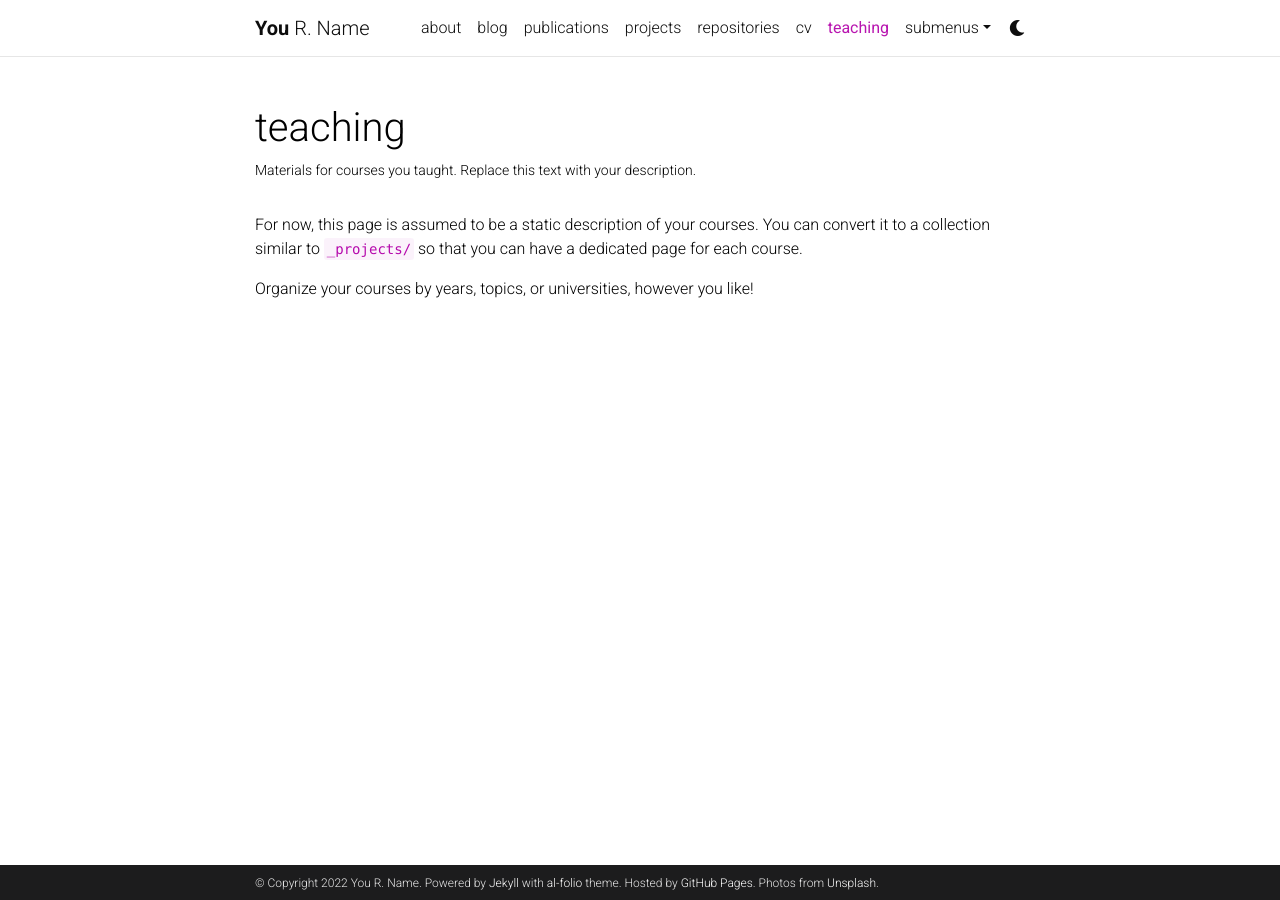
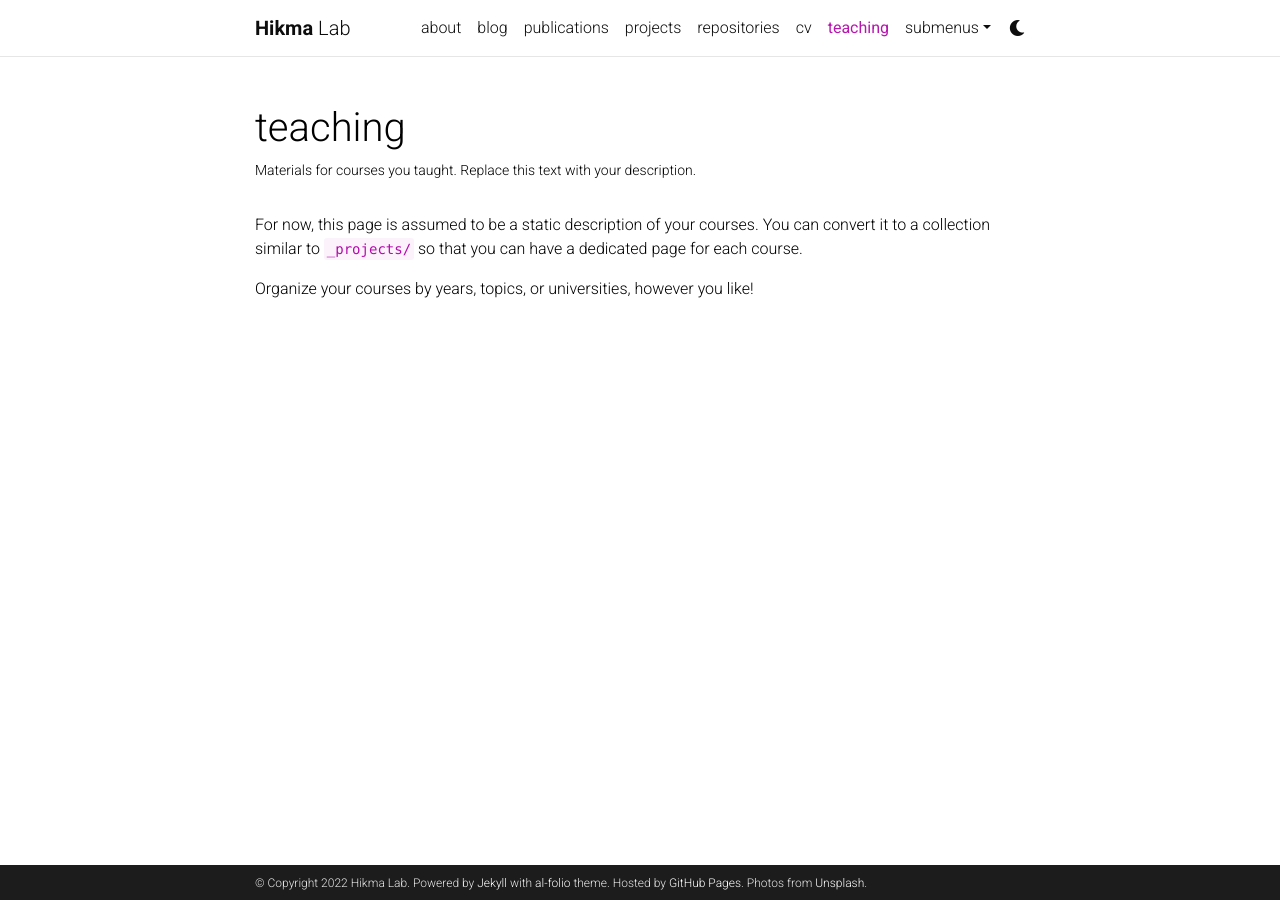
Before and after one commit to hikmahlab/website, a Jekyll site: the page built from _pages/teaching.md, in a window 1280 px wide. Built offline with Jekyll 4.4.1, drawn with Linux system fonts in a browser that asks for light colours; comment, search, counter and statistics services are not loaded; a style sheet for code colours, icons or effects is not loaded.

Commit message:
Update _config.yml

```diff
--- a/_config.yml
+++ b/_config.yml
@@ -3,10 +3,9 @@
 # -----------------------------------------------------------------------------
 
 title: blank # the website title (if blank, full name will be used instead)
-first_name: You
-middle_name: R.
-last_name: Name
-email: you@example.com
+first_name: Hikma
+last_name: Lab
+email: hikmalab.contact@gmail.com
 description: > # the ">" symbol means to ignore newlines until "footer_text:"
   A simple, whitespace theme for academics. Based on [*folio](https://github.com/bogoli/-folio) design.
 footer_text: >
```
